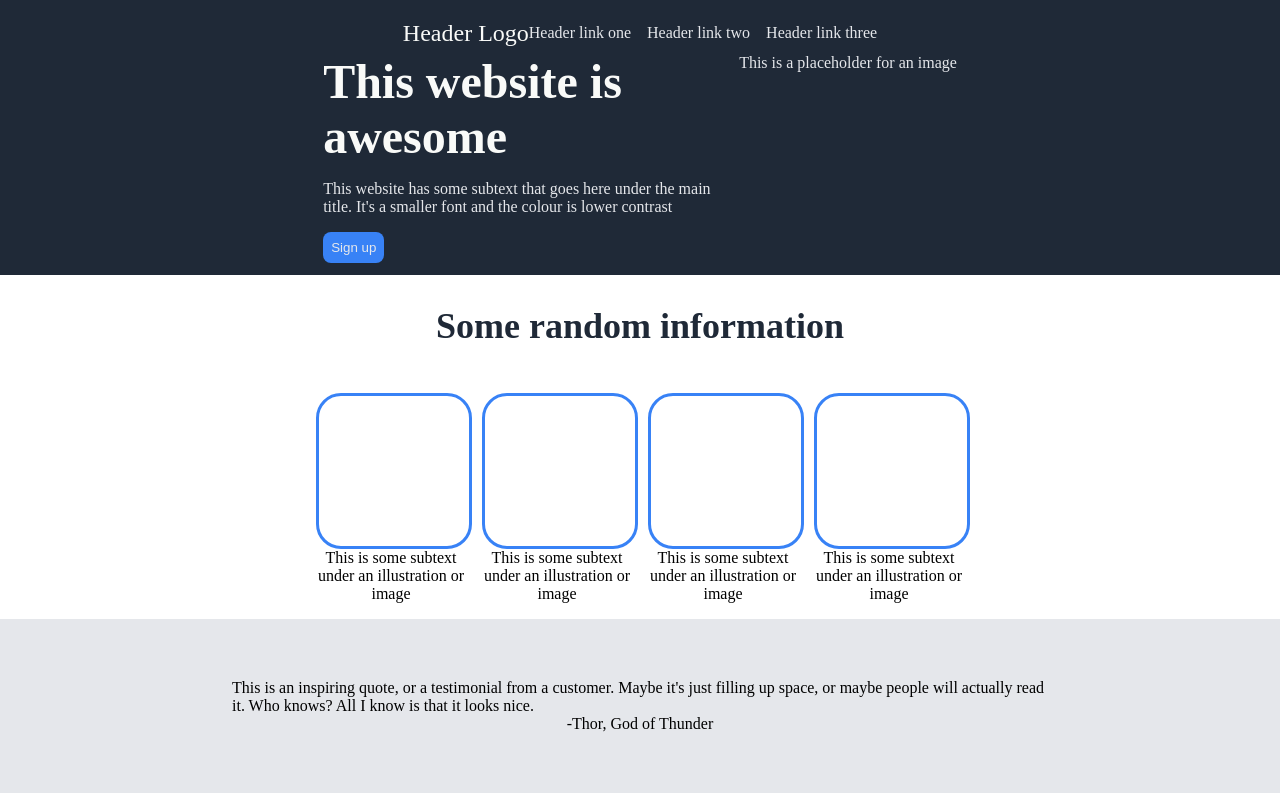
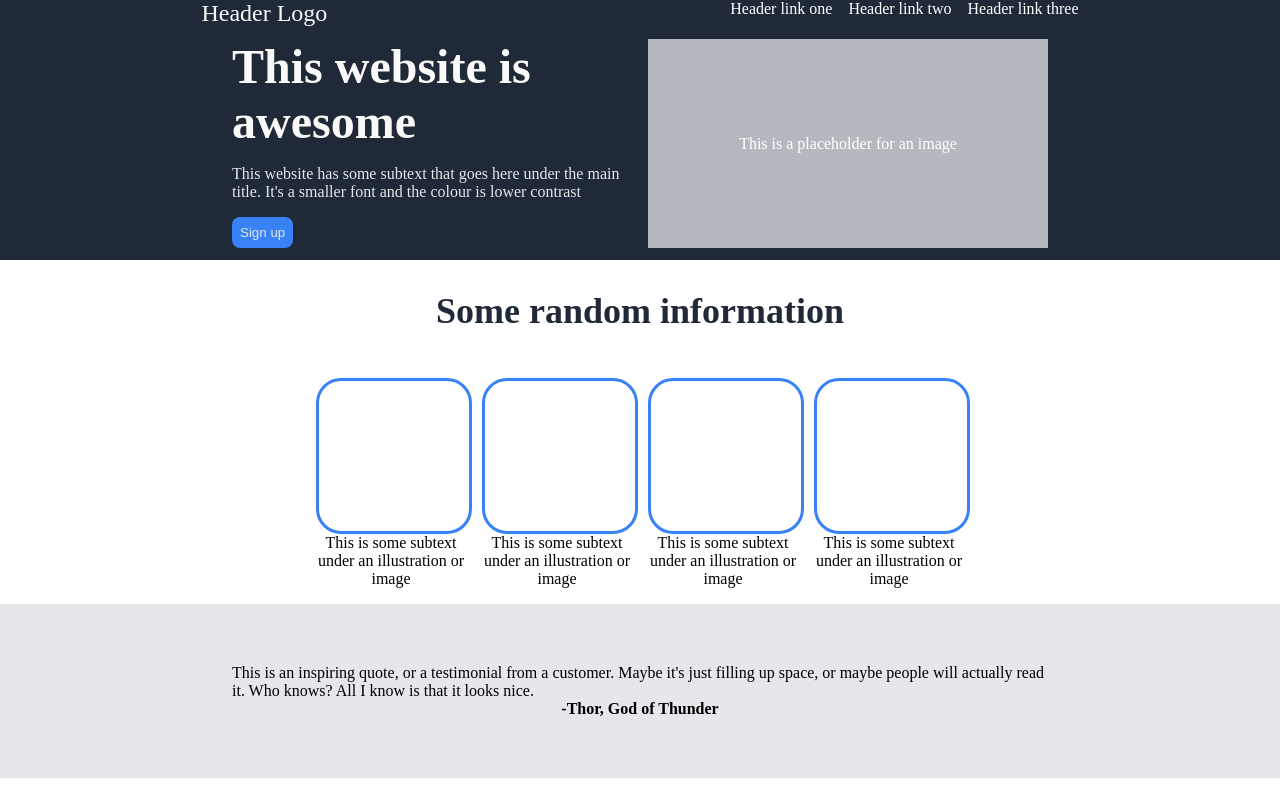
Before and after one commit to icifrost/odin-landing-page, a plain HTML site: page index.html in a window 1280 px wide. Shown: the top 800 px of the page. Drawn offline with Linux system fonts and the light colour scheme.

Commit message:
Edit top nav bar and image space holder

```diff
--- a/css/styles.css
+++ b/css/styles.css
@@ -7,7 +7,8 @@ body{
 .card,
 .quote,
 .header,
-.footer{
+.footer,
+nav{
     display: flex;
     flex-direction: column;
     align-items: center;
@@ -27,9 +28,10 @@ body{
 .header-content{
     display: flex;
     gap: 16px;
+    flex-wrap: wrap;
 }
 .header-content div{
-    max-width: 400px;
+    width: 400px;
 }
 .logo{
     font-size: 24px;
@@ -41,8 +43,11 @@ nav{
     height: 42px;
     align-items: center;
     flex-wrap: wrap;
+    justify-content: space-between;
+    background-color: #1f2937;
+    color: white;
 }
-nav,
+
 .quote div,
 .call-to-action{
     max-width: 816px;
@@ -54,7 +59,15 @@ nav ul{
     margin: 0px;
     padding: 0px;
 }
+.image{
+    background-color: #e5e7ebc1;
+    color: #ffffff;
+    text-align: center;
+    display: flex;
+    flex-direction: column;
+    justify-content: center;
 
+}
 .footer{
     align-items: center;
     height: 50px;
@@ -82,6 +95,10 @@ h2{
     background-color: #e5e7eb;
     flex-shrink: 1;
     padding: 60px;
+}
+.author{
+    font-weight: bold;
+    align-items: flex-end;
 }
 .item{
     display: flex;
--- a/index.html
+++ b/index.html
@@ -8,25 +8,23 @@
     <link rel="stylesheet" href="./css/styles.css">
 </head>
 <body>
-    <div class="header">
     <nav><div class="logo">
         Header Logo
         </div>
-<div>
             <ul>
                 <li>Header link one</li>
                 <li>Header link two</li>
                 <li>Header link three</li>
             </ul>
-</div>
         </nav>
+    <div class="header">
 <div class="header-content">
 <div>
     <div class="hero">This website is awesome</div>
     <p>This website has some subtext that goes here under the main title. It's a smaller font and the colour is lower contrast</p>
     <button>Sign up</button>
 </div>
-<div>
+<div class="image">
     This is a placeholder for an image
 </div>
 </div>
```
Lines whose indentation alone changed are shown as unchanged.
